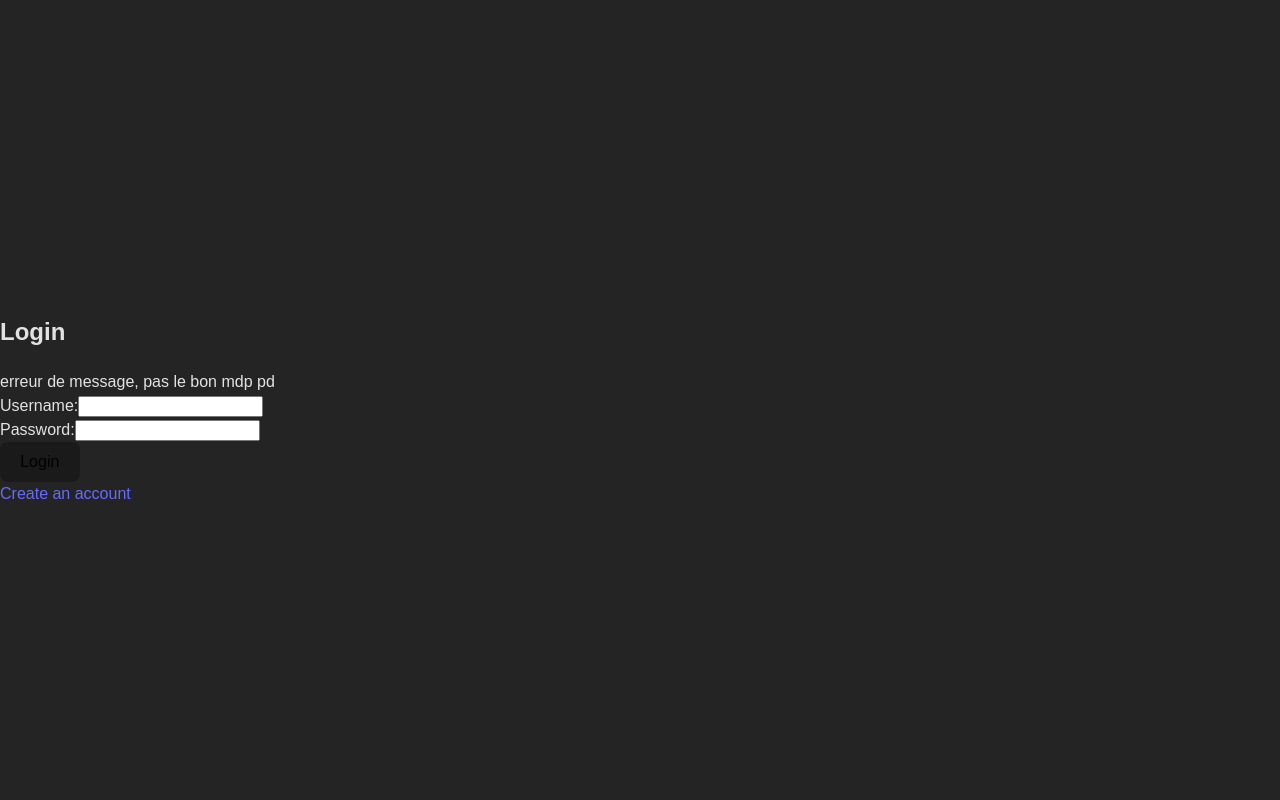
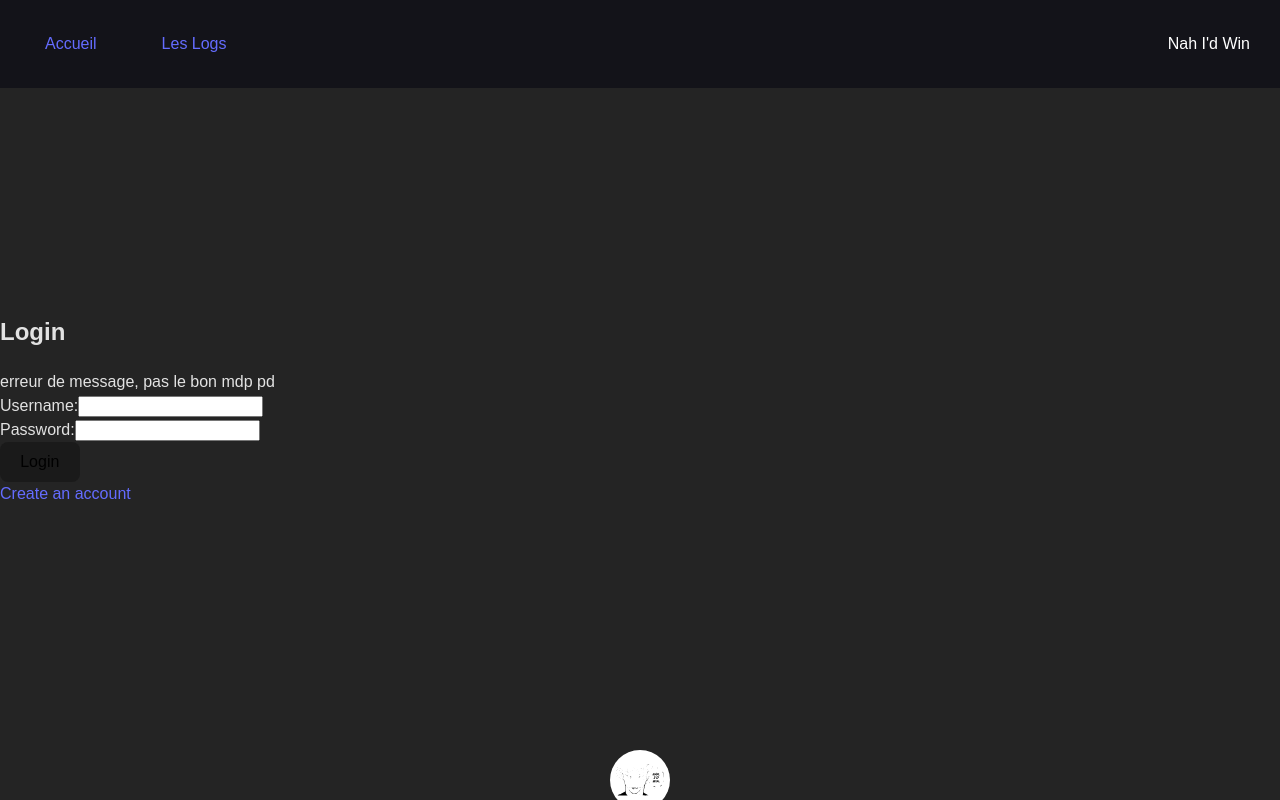
Before and after one commit to RainderAx/Shifumi, a React (Vite) app in the folder Front/: page /login in a window 1280 px wide. Built offline with nearby package versions, Linux system fonts and the light colour scheme.

Commit message:
Header et Footer

```diff
--- a/Front/Pages/HomePage.jsx
+++ b/Front/Pages/HomePage.jsx
@@ -1,13 +1,12 @@
 import './Components&Style/HomePage.css';
 import { ButtonBase } from './Components&Style/Button';
-import Header from './Components&Style/Header';
-import Footer from './Components&Style/Footer';
+
 
 const TestPage = () => {
 
 
   return <>
-    <Header/>
+
     <div>
 
        <h1>C'est la maison du content</h1>
@@ -17,7 +16,7 @@ const TestPage = () => {
        </ButtonBase>
 
     </div>
-    <Footer/>
+
   </>;
 };
 
--- a/Front/src/App.jsx
+++ b/Front/src/App.jsx
@@ -3,13 +3,17 @@ import { BrowserRouter as Router, Route, Routes } from 'react-router-dom';
 import Login from '../Pages/login'
 import RegisterPage from '../Pages/RegisterPage';
 import HomePage from '../Pages/HomePage';
+import Header from '../Pages/Components&Style/Header';
+import Footer from '../Pages/Components&Style/Footer';
 
 
 function App() {
 
   return (
     <>
+
       <Router>
+       <Header/>
       <div>
 
      {/* Permet de naviguer entre les différentes pages */}
@@ -19,6 +23,7 @@ function App() {
           <Route path="/RegisterPage" element={<RegisterPage />} />
         </Routes>
       </div>
+      <Footer/>
     </Router>
 
 
```
